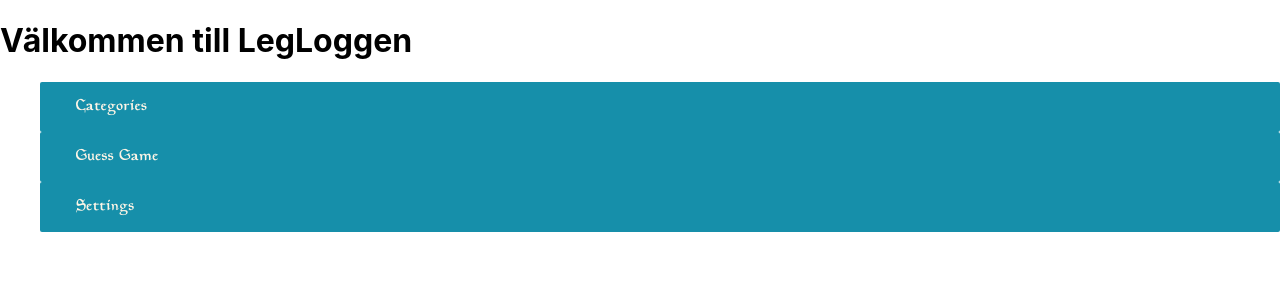
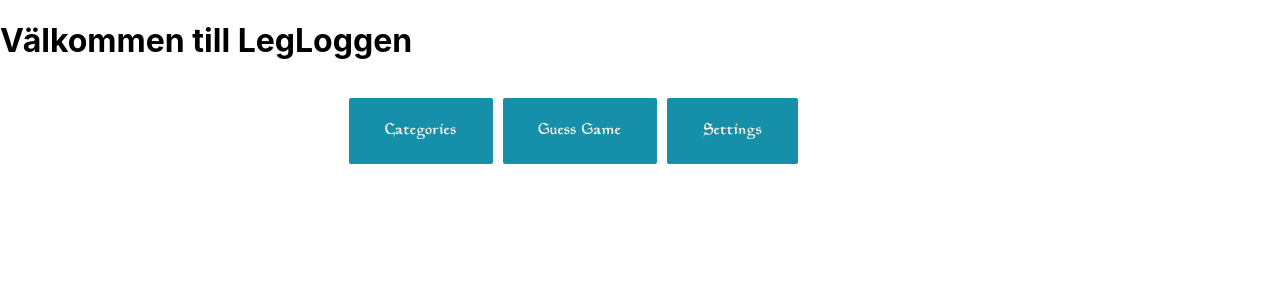
Before and after one commit to Adenholm/SysterLegLog, a React (Create React App) app: page / in a window 1280 px wide. Shown: the top 300 px of the page. Built offline with nearby package versions, Linux system fonts and the light colour scheme.

Commit message:
Lost css
added some lost css

```diff
--- a/src/Components/Pages.css
+++ b/src/Components/Pages.css
@@ -18,6 +18,15 @@
   color: #242424;
 }
 
+.item:hover {
+  transition: all 0.3s ease-out;
+  background: rgb(109, 163, 233);
+  color: #242424;
+  transition: 250ms;
+
+}
+
+
 @font-face {
   font-family: planewalker;
   src: url(planewalker\ bold\ italic.otf);
@@ -32,3 +41,18 @@
   height: 100%;
  font-family: planewalker;
 }
+
+.nav {
+  display: grid;
+  grid-template-columns: repeat(4, auto);
+  grid-gap: 10px;
+  list-style: none;
+  text-align: center;
+  width: 60vw;
+  justify-content: end;
+  margin-right: 2rem;
+  flex-direction: column;
+  position: absolute;
+  opacity: 1;
+  transition: all 0.5s ease;
+}
--- a/src/Components/pages/StartPage.js
+++ b/src/Components/pages/StartPage.js
@@ -8,7 +8,7 @@ function StartPage (){
     return (
     <div>
         <h1>Välkommen till LegLoggen</h1>
-        <ul>
+        <ul className="nav">
 
             <li className="item">
                 <Link to = "/CategoryPage" className="link">Categories</Link>
```
